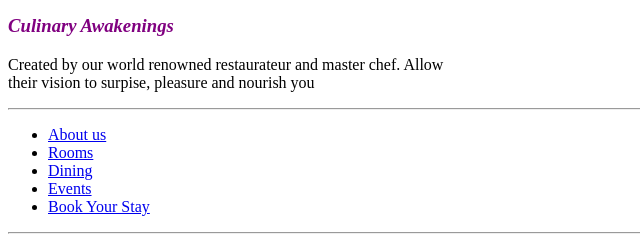
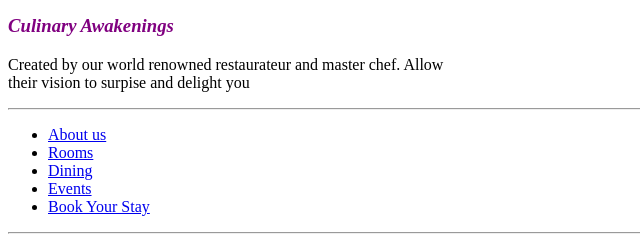
Before and after one commit to gennaroaudrey/HTML-Tutorial, a plain HTML site: page index.html in a window 1280 px wide. Shown: the part 1169-1408 px from the top of the page, 0-640 px from the left. Drawn offline with Linux system fonts and the light colour scheme.

Commit message:
Update index.html

```diff
--- a/index.html
+++ b/index.html
@@ -30,7 +30,7 @@
 		<p>Enjoy a sense of    <sup>whimsical</sup>    elegence, while touches of contemporary art<br>and design allude to the here ane now.</p>
 
 		<h3><em>Culinary Awakenings</em></h3>
-		<p>Created by our world renowned restaurateur and master chef. Allow <br> their vision to surpise, pleasure and nourish you</p>
+		<p>Created by our world renowned restaurateur and master chef. Allow <br> their vision to surpise and delight you</p>
 	</div>
 
 	<hr>
```
